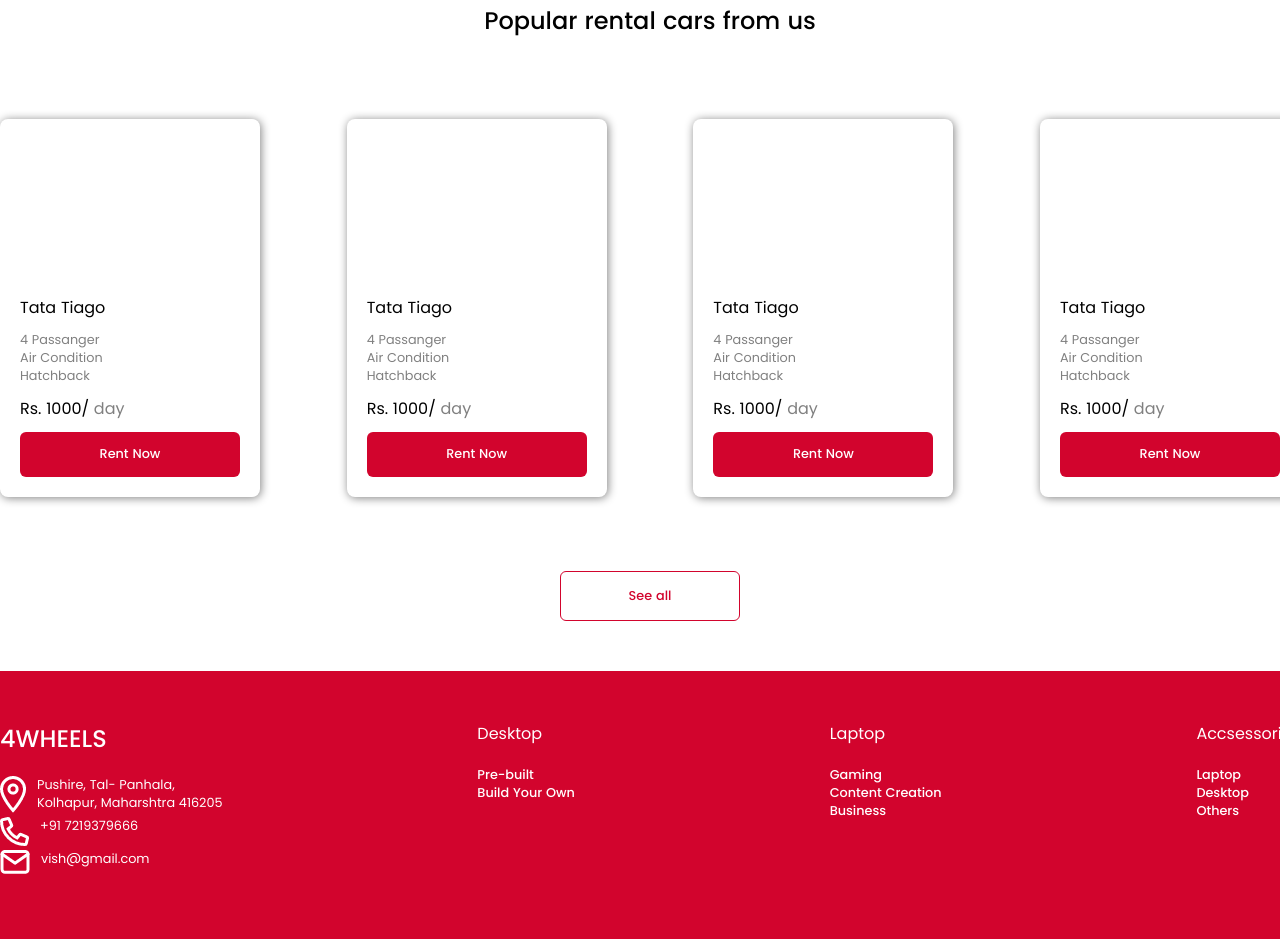
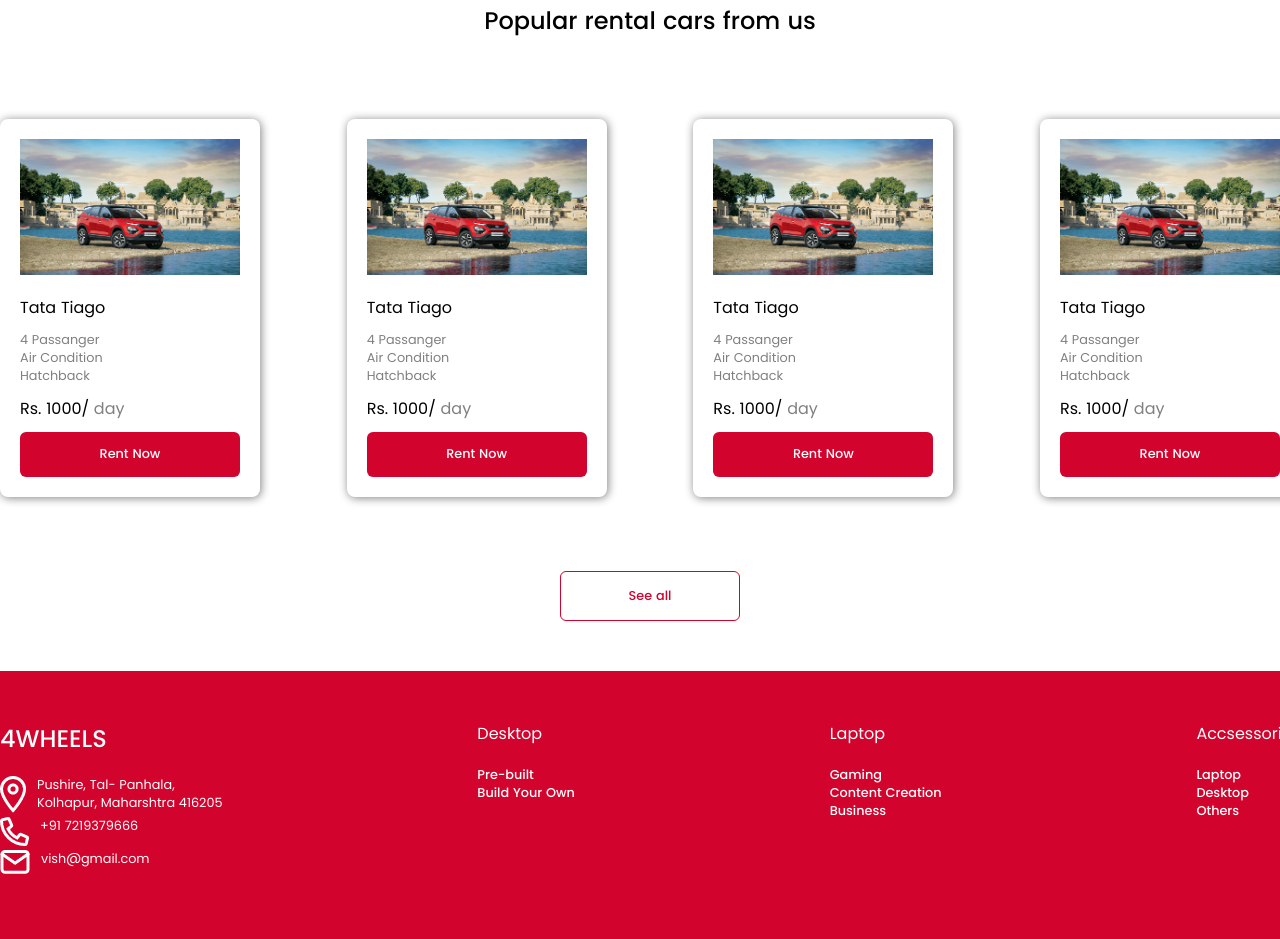
Before and after one commit to prat717/Four-wheels, a plain HTML site: page index.html in a window 1280 px wide. Shown: the part 2393-3332 px from the top of the page. Drawn offline with Linux system fonts and the light colour scheme; the site is published under a folder, as on GitHub Pages, so addresses that start at the root find nothing; a script that the page names is missing.

Commit message:
Update style.css

```diff
--- a/style.css
+++ b/style.css
@@ -430,7 +430,7 @@
     height: 100%;
     width: 100%;
 
-    background-image: url(/images/car\ pic\ 1.png);
+    background-image: url("images/car\ pic\ 1.png");
     background-position: center;
     background-size: cover;
 }
```
